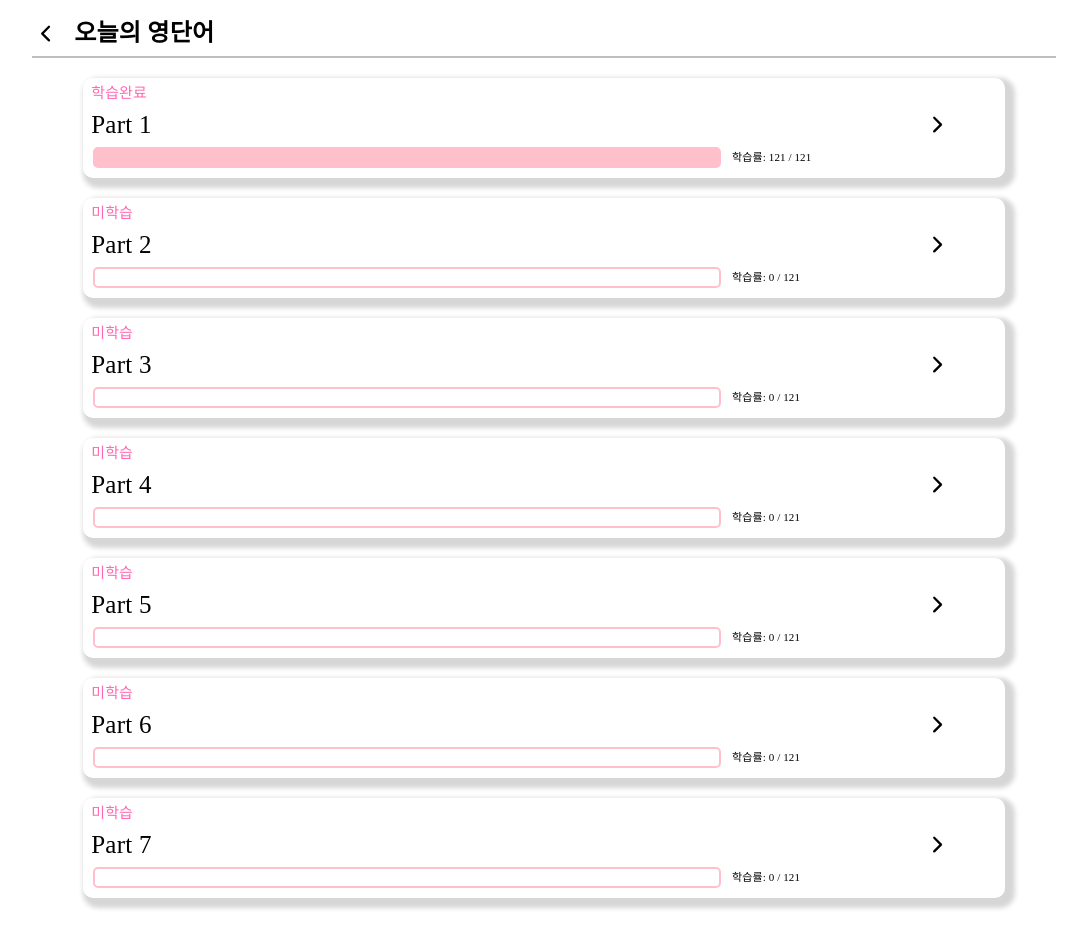
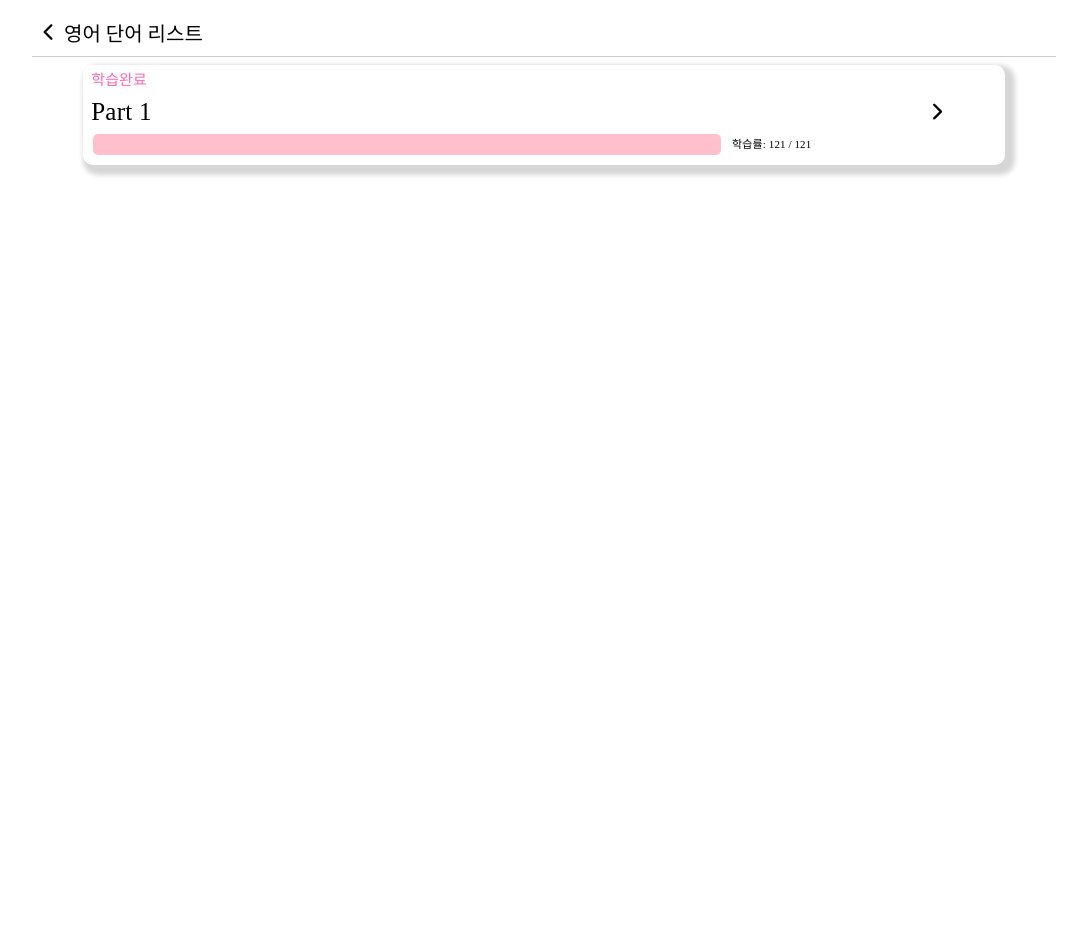
Before and after one commit to mirimmedialab/korean, a Next.js app: page /voca-list in a window 1280 px wide. Shown: the whole page, without its empty margins (96-1183 px from the left). After the commit the page ends 800 px from the top, so only its background shows below. Built offline with nearby package versions, Linux system fonts and the light colour scheme; a web font is replaced by a local one.

Commit message:
[Feature] 으어아에오우 찐 완료

```diff
--- a/src/components/Learning/LearningCard.tsx
+++ b/src/components/Learning/LearningCard.tsx
@@ -46,7 +46,7 @@ export function LearningCard({seq,isLearning,isFavorite,word,mean2,mean,audio}:P
             play();
         }
 
-        return<><HiSpeakerWave onClick={handlePlay} /></>
+        return<><HiSpeakerWave style={{cursor:'pointer'}} onClick={handlePlay} /></>
     }
 
     return (
@@ -106,6 +106,7 @@ const LearningCardSection = styled.section`
   padding:8px;
   border-radius: 16px;
   background-color: white;
+  cursor: pointer;
   z-index: 20;
 `
 const LearningCardWrapper = styled.div`
--- a/src/components/Learning/LearningList.tsx
+++ b/src/components/Learning/LearningList.tsx
@@ -13,7 +13,7 @@ export default function  LearningList(){
     return (
         <LearningListContainer>
             <LearningListHeader>
-                <IoIosArrowBack  style={{fontSize:'24px' , display:'flex' , alignItems:'center'}} onClick={handleBack}  />
+                <IoIosArrowBack  style={{fontSize:'24px' , display:'flex' , alignItems:'center', cursor:'pointer'}} onClick={handleBack}  />
                 <LearningListHeaderTypo>Part 1</LearningListHeaderTypo>
             </LearningListHeader>
             <LearningListBody>
@@ -40,6 +40,8 @@ const LearningListHeaderTypo = styled.div`
   font-size: 20px;
   height: 24px;
   margin-left: 4px;
+  display: flex;
+  align-items: center;
 `
 
 const LearningListBody = styled.div``
--- a/src/pages/voca-list/index.tsx
+++ b/src/pages/voca-list/index.tsx
@@ -3,6 +3,7 @@ import styled from '@emotion/styled';
 import { FiChevronLeft, FiChevronRight } from "react-icons/fi";
 import {useState} from "react";
 import { useRouter } from 'next/navigation';
+import {IoIosArrowBack} from 'react-icons/io'
 
 export default function Page02() {
   const [showModal, setShowModal] = useState(false);
@@ -14,18 +15,25 @@ export default function Page02() {
   const handleLearning = () => {
     router.push('/learning');
   };
-
+  const handleBack = () => {
+    router.replace('/')
+  }
 
   return (
     <>
       <EmergencyBox>
+
+        <LearningListHeader>
+          <IoIosArrowBack  style={{fontSize:'24px' , display:'flex' , alignItems:'center', cursor:'pointer'}} onClick={handleBack}  />
+          {/*<FiChevronLeft style={{marginTop: '12px', fontSize: '1.7rem', lineHeight: '50px', fontWeight: '800'}}/>*/}
+          {/*<Typography sx={{fontWeight: '800', fontSize: '1.5rem', lineHeight: '50px', marginLeft: '15px'}}>*/}
+          {/*  오늘의 영단어*/}
+          {/*</Typography>*/}
+          <LearningListHeaderTypo>
+            영어 단어 리스트
+          </LearningListHeaderTypo>
+        </LearningListHeader>
         <Page02Container>
-          <TitleSection>
-            <FiChevronLeft style={{marginTop: '12px', fontSize: '1.7rem', lineHeight: '50px', fontWeight: '800'}}/>
-            <Typography sx={{fontWeight: '800', fontSize: '1.5rem', lineHeight: '50px', marginLeft: '15px'}}>
-              오늘의 영단어
-            </Typography>
-          </TitleSection>
 
           <ListSection onClick={() => setShowModal(true)}>
             <ListStatusBox>
@@ -45,7 +53,7 @@ export default function Page02() {
             </ListProgressWrap>
           </ListSection>
 
-          {[...Array(6)].map((value, index) => (
+          {[...Array(0)].map((value, index) => (
             <ListSection key={index}>
               <ListStatusBox>
                 <Typography sx={{fontSize: '15px', lineHeight: '25px', ml: '5px'}}>미학습</Typography>
@@ -85,7 +93,8 @@ export default function Page02() {
 const EmergencyBox = styled(Box)`
   width: 100%;
   background-color: white;
-
+  max-width: 1024px;
+  margin: 0 auto;
 `
 
 const Page02Container = styled(Box)`
@@ -97,6 +106,7 @@ const Page02Container = styled(Box)`
   flex-direction: column;
   align-items: center;
   margin: 0 auto;
+  margin-top:8px;
 `;
 
 
@@ -109,6 +119,14 @@ const TitleSection = styled(Box)`
   display: flex;
   flex-direction: row;
 `
+
+const LearningListHeader = styled.header`
+  display: flex;
+  align-items: center;
+  padding: 12px 4px;
+  border-bottom: 1px solid #cccccc;
+`
+
 const ListSection = styled(Box)`
   width: 90%;
   height: 100px;
@@ -118,7 +136,7 @@ const ListSection = styled(Box)`
   border-radius: 10px;
   box-shadow: 5px 5px 5px 5px #d6d6d6;
   padding: 3px;
-
+  cursor: pointer;
 `
 const ListStatusBox = styled(Box)`
   width: 100%;
@@ -206,3 +224,12 @@ const HiButton = styled(Button)`
     margin-top: 30px;
   }
 `
+
+
+const LearningListHeaderTypo = styled.div`
+  font-size: 20px;
+  height: 24px;
+  margin-left: 4px;
+  display: flex;
+  align-items: center;
+`
```
Also changed, not shown: src/components/Test/Test.tsx (+5 -3 lines).
